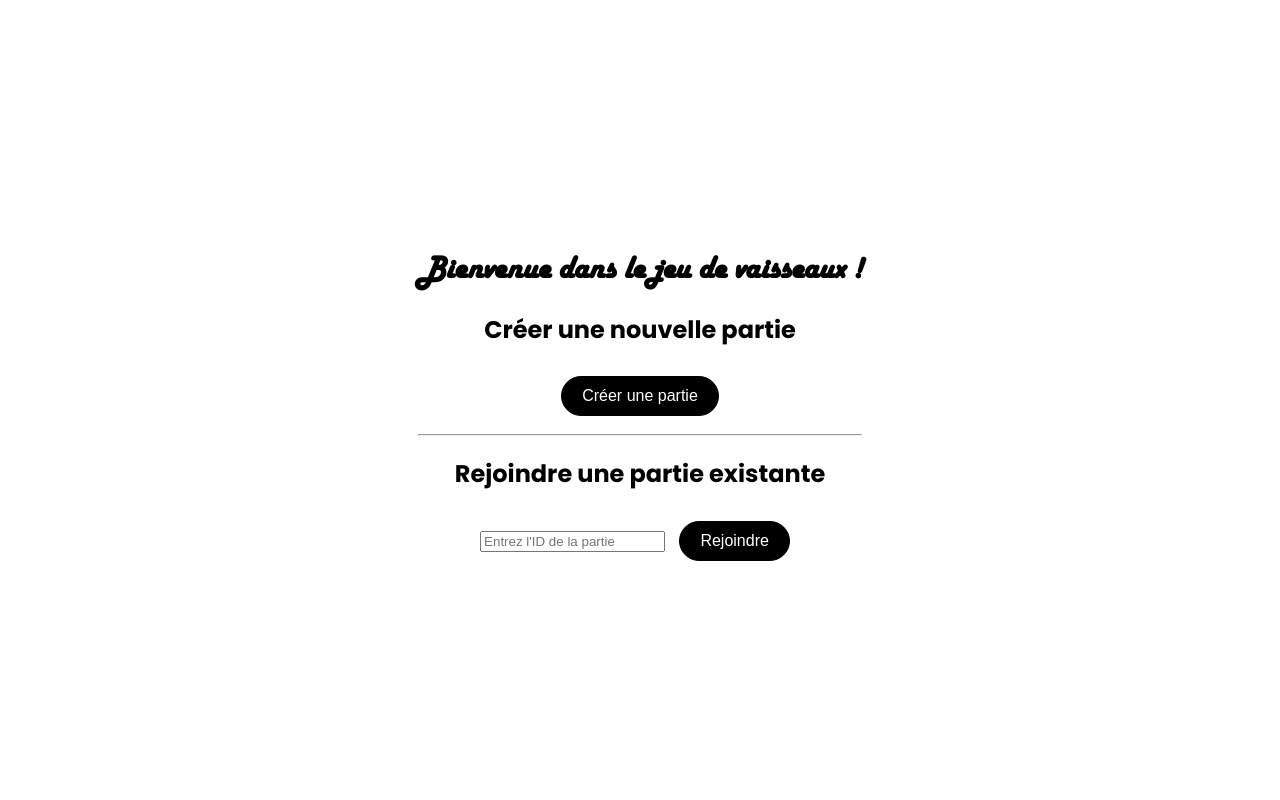
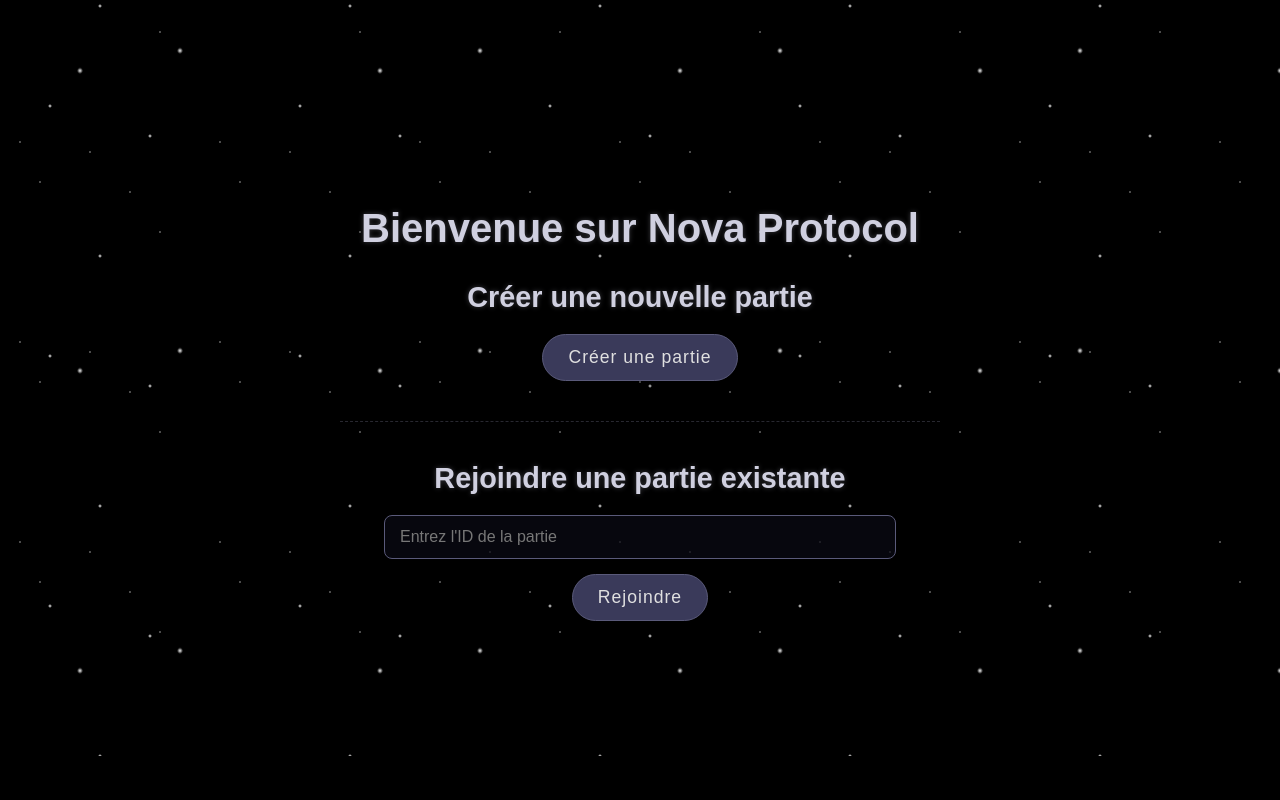
Before and after one commit to michel-DC/Jeu-Vaisseau, a PHP site: page /choix-joueur.php in a window 1280 px wide. Run offline with PHP 8.4, Linux system fonts and the light colour scheme.

```diff
--- a/choix-joueur.php
+++ b/choix-joueur.php
@@ -1,18 +1,28 @@
+<?php
+session_start();
+
+if (isset($_SESSION['partie_id'])) {
+    header('Location: game.php');
+    exit();
+}
+?>
 <!DOCTYPE html>
 <html lang="fr">
 
 <head>
     <meta charset="UTF-8">
     <title>Veuillez choisir votre joueur...</title>
-    <link rel="stylesheet" href="styles/style.css">
+    <link rel="stylesheet" href="styles/choix-joueur.css">
     <link rel="shortcut icon" href="assets/logo/image.png" type="image/x-icon">
 </head>
 
 <body>
+    <div class="stars"></div>
+    <div class="stars2"></div>
+    <div class="stars3"></div>
     <div class="container">
-        <h1>Bienvenue dans le jeu de vaisseaux !</h1>
+        <h1>Bienvenue sur Nova Protocol </h1>
 
-        <!-- Section pour créer ou rejoindre une partie -->
         <div id="choix-initial">
             <h2>Créer une nouvelle partie</h2>
             <form id="form-creer-partie">
@@ -28,7 +38,6 @@
             </form>
         </div>
 
-        <!-- Section qui s'affiche après avoir créé/rejoint une partie -->
         <div id="salle-attente" style="display: none;">
             <h2>Votre partie est prête !</h2>
             <p>Partagez cet ID avec votre ami :</p>
--- a/scripts/gestion-partie.js
+++ b/scripts/gestion-partie.js
@@ -15,7 +15,6 @@ document.addEventListener("DOMContentLoaded", () => {
 
     let pollingInterval;
 
-    // --- FONCTIONS UTILITAIRES ---
     const genererPartieId = (longueur = 6) => {
         const chars = 'ABCDEFGHIJKLMNOPQRSTUVWXYZ0123456789';
         let resultat = '';
@@ -78,7 +77,6 @@ document.addEventListener("DOMContentLoaded", () => {
         }, 1000);
     };
 
-    // --- GESTIONNAIRES D'ÉVÉNEMENTS ---
     formCreer.addEventListener("submit", async (e) => {
         e.preventDefault();
         const idPartie = genererPartieId();
@@ -119,8 +117,7 @@ document.addEventListener("DOMContentLoaded", () => {
 
             const data = await response.json();
             if (response.ok) {
-                // Le joueur qui rejoint est directement redirigé car la partie est complète
-                lancerCompteARebours();
+                afficherSalleAttente(idPartie);
             } else {
                 alert(`Erreur: ${data.erreur}`);
             }
--- /dev/null
+++ b/styles/choix-joueur.css
@@ -0,0 +1,210 @@
+html {
+  height: 100%;
+  background: #000;
+  overflow: hidden;
+}
+
+body {
+  margin: 0;
+  padding: 0;
+  font-family: "Arial", sans-serif;
+  color: #e0e0e0;
+  display: flex;
+  justify-content: center;
+  align-items: center;
+  min-height: 100vh;
+  background: #000;
+}
+
+.stars,
+.stars2,
+.stars3 {
+  position: absolute;
+  top: 0;
+  left: 0;
+  width: 100%;
+  height: 100%;
+  pointer-events: none;
+}
+
+.stars {
+  background-image: radial-gradient(1px 1px at 20px 30px, white, transparent),
+    radial-gradient(1px 1px at 40px 70px, white, transparent),
+    radial-gradient(1px 1px at 90px 40px, white, transparent),
+    radial-gradient(1px 1px at 130px 80px, white, transparent),
+    radial-gradient(1px 1px at 160px 120px, white, transparent);
+  background-size: 200px 200px;
+  animation: moveStars 15s linear infinite;
+}
+
+.stars2 {
+  background-image: radial-gradient(2px 2px at 50px 150px, white, transparent),
+    radial-gradient(2px 2px at 100px 50px, white, transparent),
+    radial-gradient(2px 2px at 150px 180px, white, transparent);
+  background-size: 250px 250px;
+  animation: moveStars 30s linear infinite;
+}
+
+.stars3 {
+  background-image: radial-gradient(3px 3px at 80px 100px, white, transparent),
+    radial-gradient(3px 3px at 180px 80px, white, transparent);
+  background-size: 300px 300px;
+  animation: moveStars 45s linear infinite;
+}
+
+@keyframes moveStars {
+  from {
+    transform: translateY(0);
+  }
+  to {
+    transform: translateY(-200px);
+  }
+}
+
+.container {
+  border-radius: 15px;
+  padding: 40px;
+  text-align: center;
+  max-width: 600px;
+  width: 90%;
+  animation: fadeIn 1s ease-out;
+  z-index: 1;
+}
+
+@keyframes fadeIn {
+  from {
+    opacity: 0;
+    transform: translateY(-20px);
+  }
+  to {
+    opacity: 1;
+    transform: translateY(0);
+  }
+}
+
+h1,
+h2 {
+  color: #d0d0e0;
+  text-shadow: 0 0 5px rgba(200, 200, 220, 0.3);
+  margin-bottom: 20px;
+}
+
+h1 {
+  font-size: 2.5em;
+}
+
+h2 {
+  font-size: 1.8em;
+  margin-top: 30px;
+}
+
+p {
+  font-size: 1.1em;
+  line-height: 1.6;
+  color: #b0b0b0;
+}
+
+hr {
+  border: none;
+  border-top: 1px dashed rgba(100, 100, 120, 0.4);
+  margin: 40px 0;
+}
+
+form {
+  display: flex;
+  flex-direction: column;
+  gap: 15px;
+  align-items: center;
+  margin-top: 20px;
+}
+
+input[type="text"] {
+  width: 80%;
+  padding: 12px 15px;
+  border: 1px solid #5a5a7a;
+  border-radius: 8px;
+  background-color: rgba(10, 10, 20, 0.7);
+  color: #e0e0e0;
+  font-size: 1em;
+  transition: all 0.3s ease;
+}
+
+input[type="text"]::placeholder {
+  color: #777;
+}
+
+input[type="text"]:focus {
+  outline: none;
+  border-color: #8a8aac;
+  box-shadow: 0 0 10px rgba(138, 138, 172, 0.3);
+}
+
+button {
+  background-color: #3a3a5a;
+  color: #e0e0e0;
+  padding: 12px 25px;
+  border: 1px solid #5a5a7a;
+  border-radius: 9999px;
+  font-size: 1.1em;
+  cursor: pointer;
+  transition: all 0.3s ease;
+  letter-spacing: 1px;
+  box-shadow: 0 5px 15px rgba(0, 0, 0, 0.2);
+}
+
+button:hover {
+  background-color: #4a4a6a;
+  border-color: #7a7a9a;
+}
+
+button:active {
+  box-shadow: 0 3px 10px rgba(0, 0, 0, 0.2);
+}
+
+.id-container {
+  display: flex;
+  justify-content: center;
+  align-items: center;
+  gap: 15px;
+  margin-top: 20px;
+  background-color: rgba(10, 10, 20, 0.7);
+  border: 1px solid #5a5a7a;
+  border-radius: 8px;
+  padding: 10px 20px;
+}
+
+.id-container span {
+  font-size: 1.4em;
+  font-weight: bold;
+  color: #d0d0e0;
+  letter-spacing: 2px;
+}
+
+#statut-joueurs {
+  margin-top: 30px;
+  padding: 20px;
+  border: 1px dashed rgba(100, 100, 120, 0.4);
+  border-radius: 10px;
+  background-color: rgba(10, 10, 20, 0.5);
+}
+
+#statut-joueurs p {
+  margin: 10px 0;
+  font-size: 1.1em;
+}
+
+#statut-joueurs span {
+  font-weight: bold;
+  color: #a0e0a0;
+}
+
+#statut-joueurs span.pending {
+  color: #e0e0a0;
+}
+
+#compte-a-rebours-message {
+  margin-top: 20px;
+  font-size: 1.3em;
+  font-weight: bold;
+  color: #e0b0a0;
+}
```
Also changed, not shown: GEMINI.md (added, +73 -0 lines), api/creer-partie.php (+18 -5 lines), api/update-game-state.php (added, +44 -0 lines), database/create_game_state_table.php (added, +23 -0 lines), game.php (+55 -7 lines), scripts/game-state.js (added, +84 -0 lines), styles/game-state.css (added, +54 -0 lines), styles/game.css (added, +25 -0 lines).
